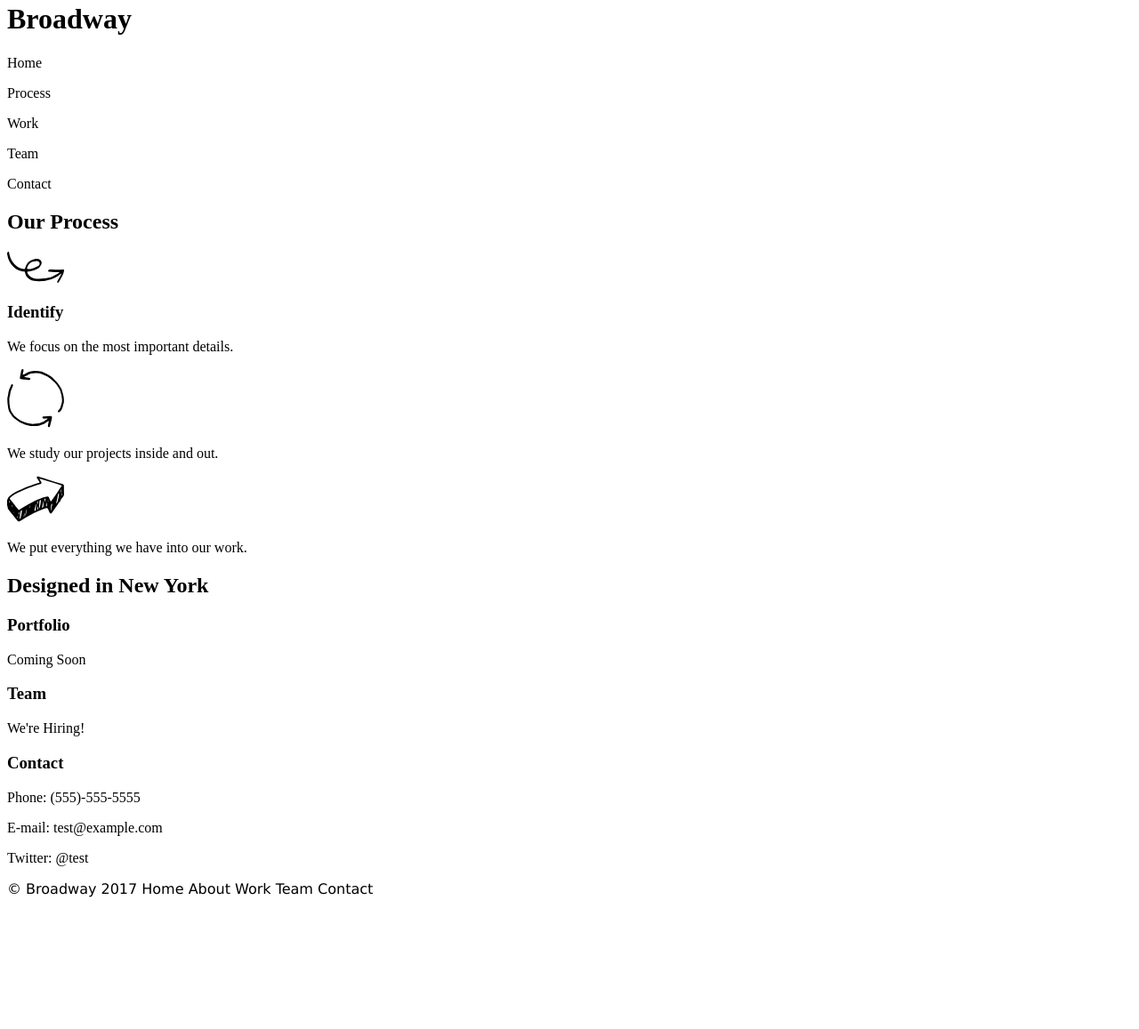
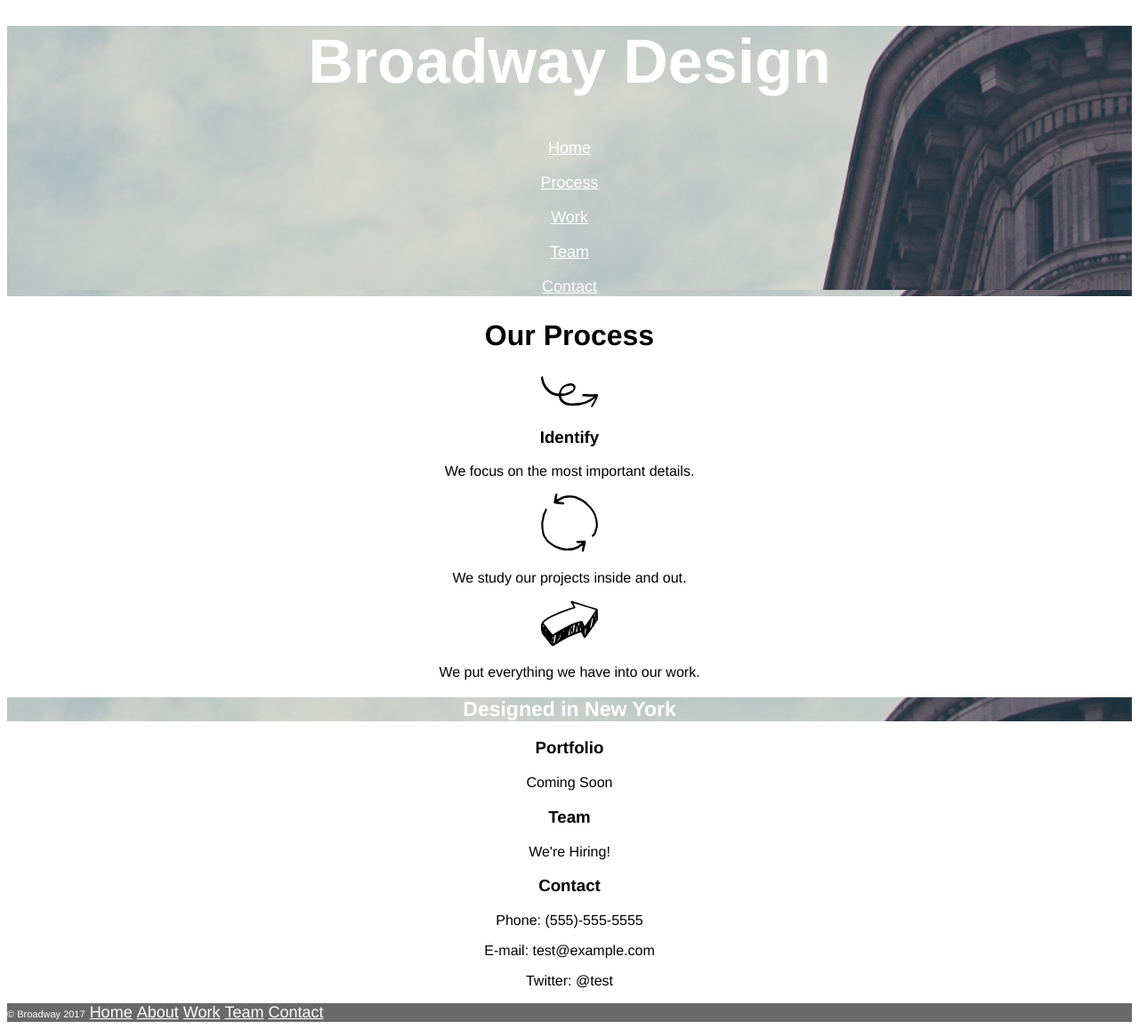
Before and after one commit to J-NL/broadway, a plain HTML site: page index.html in a window 1280 px wide. Shown: the part 18-1175 px from the top of the page at 89% size. Before the commit the page ends 1035 px from the top, so only its background shows below. Drawn offline with Linux system fonts and the light colour scheme.

Commit message:
final adjustments css and html

```diff
--- a/css/style.css
+++ b/css/style.css
@@ -1,3 +1,47 @@
+* {
+  text-align: center;
+  font-family: Helvetica;
+}
+
+.building, h1 {
+  background-image: url("../resources/images/the-flatiron-building.png");
+}
+
+#design {
+  font-size: 23px;
+  font-weight: bold;
+  color: white;
+}
+
+#home, #process, #work, #work, #team, #contact {
+  font-size: 18px;
+  color: white;
+  text-decoration: underline;
+}
+
+h1 {
+  font-family: Helvetica;
+  font-size: 70px;
+  font-weight: bold;
+  color: white;
+}
+
+h2 {
+  font-size: 32px;
+  font-weight: bold;
+}
+
 .footer {
-  font-family: Verdana;
+  text-align: left;
+  font-size: 18px;
+  color: white;
+  background-color: dimgray;
 }
+
+a {
+  color: white;
+}
+
+#copyright {
+  font-size: 11px;
+}
--- a/index.html
+++ b/index.html
@@ -6,15 +6,16 @@
     <title>Broadway</title>
   </head>
   <body>
-  <!-- NOTE: Broadway header -->
-  <h1>Broadway</h1>
 
-  <!-- NOTE: Menu -->
-  <p>Home</p>
-  <p>Process</p>
-  <p>Work</p>
-  <p>Team</p>
-  <p>Contact</p>
+  <!-- NOTE: Broadway header and menu-->
+  <div class="building">
+    <h1>Broadway Design</h1>
+    <p id="home">Home</p>
+    <p id="process">Process</p>
+    <p id="work">Work</p>
+    <p id="team">Team</p>
+    <p id="contact">Contact</p>
+  </div>
 
   <!-- NOTE: Process -->
   <h2>Our Process</h2>
@@ -27,8 +28,8 @@
   <p>We put everything we have into our work.</p>
 
   <!-- NOTE: Design section -->
-  <div class="">
-  <h2 id="design">Designed in New York</h2>
+  <div class="building">
+    <h2 id="design">Designed in New York</h2>
   </div>
 
   <!-- NOTE: Portfolio Team Contact -->
@@ -43,12 +44,12 @@
 
   <!-- NOTE: Footer -->
   <div class="footer">
-    <div style="display:inline">© Broadway 2017</div>
-    <div style="display:inline">Home</div>
-    <div style="display:inline">About</div>
-    <div style="display:inline">Work</div>
-    <div style="display:inline">Team</div>
-    <div style="display:inline">Contact</div>
+    <p id="copyright" style="display:inline">© Broadway 2017</p>
+    <p style="display:inline"><a href="#home">Home</a></p>
+    <p style="display:inline"><a href="#process">About</a></p>
+    <p style="display:inline"><a href="#work">Work</a></p>
+    <p style="display:inline"><a href="#team">Team</a></p>
+    <p style="display:inline"><a href="#contact">Contact</a></p>
   </div>
   </body>
 </html>
```
